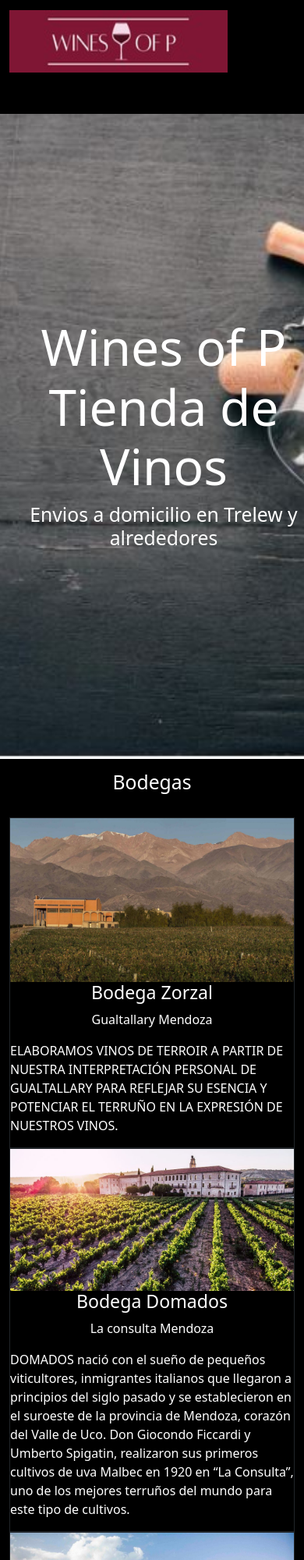
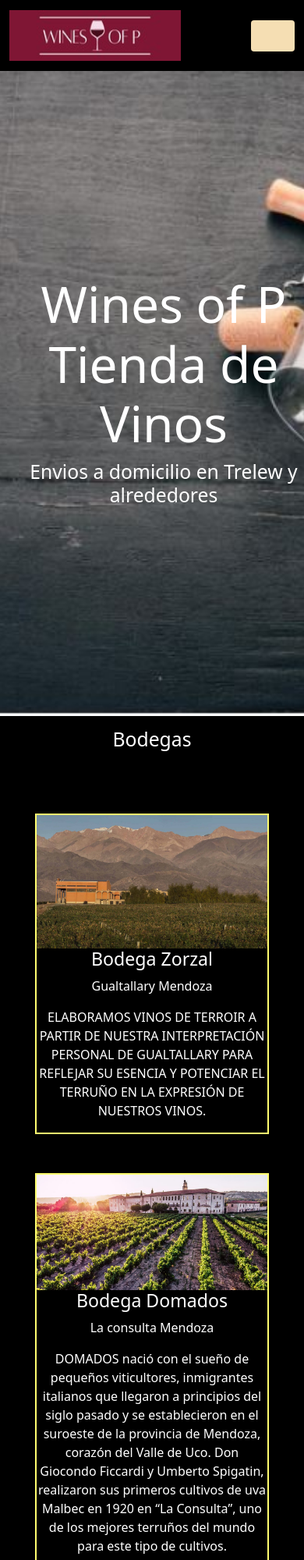
Before and after one commit to pablogimbernat/curso-web, a website: page pages/bodegas.html in a window 390 px wide. Shown: the top 2000 px of the page at 78% size. Drawn offline with nearby package versions, Linux system fonts and the light colour scheme; files whose address does not match are found by name.

Commit message:
preentrega3gimbernat agregado de nuevo mixing para media queri organizacion de codigo

```diff
--- a/pages/bodegas.html
+++ b/pages/bodegas.html
@@ -11,18 +11,16 @@
 </head>
 
 <body>
-<header>
+  <header>
   <nav class="navbar navbar-expand-lg">
     <div class="container">
-      <a class="navbar-brand" href="../index.html"><img src="../assets/logo.jpeg" width="280" height="80" alt="imagen logo vinoteca"></a>
+      <a class="navbar-brand" href="../index.html"><img src="../assets/logo.jpeg" width="220" height="65" alt="imagen logo vinoteca"></a>
 
 
-      <button class="navbar-toggler" type="button" data-bs-toggle="collapse" data-bs-target="#navbarNavDropdown" aria-controls="navbarNavDropdown" aria-expanded="false" aria-label="Toggle navigation">
+      <button class="navbar-toggler collapsed" type="button" data-bs-toggle="collapse" data-bs-target="#navbarNavDropdown" aria-controls="navbarNavDropdown" aria-expanded="false" style="background-color: wheat;">
         <span class="navbar-toggler-icon"></span>
       </button>
-      <button class="navbar-toggler" type="button" data-bs-toggle="collapse" data-bs-target="#navbarNavDropdown" aria-controls="navbarNavDropdown" aria-expanded="false" aria-label="Toggle navigation">
-        <span class="navbar-toggler-icon"></span>
-      </button>
+
       <div class="collapse navbar-collapse justify-content-end" id="navbarNavDropdown">
         <ul class="navbar-nav">
           <li class="nav-item">
@@ -52,37 +50,6 @@
     </div>
   </section>
   <h2 class="mainTitle">Bodegas</h2>
-  <section class="container">
-
-      <div class="row">
-        <div class="col-12 col-lg-4">
-        <article class="w-100 border border-dark">
-            <img src="../assets/bodegas/bodegazorzal.jpg" alt="foto bodega Zorzal" class="img-fluid mx-auto d-block">
-            <h3 class="tarjeta__titulo">Bodega Zorzal</h3>
-            <p class="tarjeta__text">Gualtallary Mendoza</p>
-            <p>ELABORAMOS VINOS DE TERROIR A PARTIR DE NUESTRA INTERPRETACIÓN PERSONAL DE GUALTALLARY PARA REFLEJAR SU ESENCIA Y POTENCIAR EL TERRUÑO EN LA EXPRESIÓN DE NUESTROS VINOS.</p>
-
-        </article>
-      </div>
-
-      <div class="col-12 col-lg-4">
-        <article class="w-100 border border-dark">
-            <img src="../assets/bodegas/bodegadomados.jpg" alt="foto bodega domados" class="img-fluid mx-auto d-block">
-            <h3 class="tarjeta__titulo">Bodega Domados</h3>
-            <p class="tarjeta__text">La consulta Mendoza</p>
-            <p>DOMADOS nació con el sueño de pequeños viticultores, inmigrantes italianos que llegaron a principios del siglo pasado y se establecieron en el suroeste de la provincia de Mendoza, corazón del Valle de Uco. Don Giocondo Ficcardi y Umberto Spigatin, realizaron sus primeros cultivos de uva Malbec en 1920 en “La Consulta”, uno de los mejores terruños del mundo para este tipo de cultivos.</p>
-        </article>
-      </div>
-      <div class="col-12 col-lg-4">
-        <article class="w-100 border border-dark">
-            <img src="../assets/bodegas/bodegabataraz.jpg" alt="foto bodega bataraz" class="img-fluid mx-auto d-block">
-            <h3 class="tarjeta__titulo">Bodega Bataraz</h3>
-            <p class="tarjeta__titulo">Valle de Uco Mendoza</p>
-            <p>Equipada con tecnología de clase mundial y un método absolutamente innovador desarrollado por nosotros, elaboramos nuestros vinos sin estresarlos en ningún momento utilizando nuestros novedosos Mates de Concreto.</p>
-        </article>
-       </div>
-      </div>
-    </section>
 
 <div class="contenedor">
 
@@ -152,7 +119,7 @@
       </div>
 
     </footer>
-   <script src="./js/bootstrap.bundle.min.js"></script>
+   <script src="../js/bootstrap.bundle.min.js"></script>
 </body>
 
 </html>
--- a/scss/components/_card.scss
+++ b/scss/components/_card.scss
@@ -34,31 +34,25 @@
   @extend.tarjeta;
   background-color: $color-blancos;
 
+}
+
+.contenedor{
+  @include tarjeta-b(flex,space-around,row wrap,25px);
+  justify-content: center;
+}
 
 
-
-}
-.contenedor{
-  display: flex;
-  align-items: center;
-  justify-content: center;
-  flex-flow: row wrap;
-  justify-content: space-around;
-  margin: 25px;
-}
 
 .tarjeta-bodegas{
   width: 33%;
   margin-top: 50px;
-  @media (max-width: 600px) {
-
-      width: 300px;
-    }
-
-
   background-color: $color-primario;
   border: solid 2px $color-blancos;
   text-align: center;
+
+  @include mobile-lg{
+    width: 300px;
+  }
 
 }
 
--- a/scss/main.scss
+++ b/scss/main.scss
@@ -1,13 +1,13 @@
+@import "./utils/mixins";
 @import "./utils/variables";
 @import "./base/reset.scss";
+@import "./base/titulos";
+@import "./base/baner.scss";
+@import "./base/text";
+@import "./layout/body";
 @import "./layout/footer";
-@import "./base/titulos";
 @import "./components/card";
 @import "./pages/index.scss";
 @import "./pages/contacto.scss";
 @import "./pages/bodegas";
 @import "./pages/vinos";
-@import "./base/baner.scss";
-@import "./layout/body";
-@import "./base/text";
-@import "./utils/mixins";
--- a/scss/utils/_mixins.scss
+++ b/scss/utils/_mixins.scss
@@ -6,6 +6,11 @@
   margin: $margin;
 }
 
-.contenedor{
-  @include tarjeta-b(flex,space-around,row wrap,25px);
+@mixin mobile-lg {
+
+  @media (max-width: 567px) {
+
+      @content
+    }
+
 }
```
Also changed, not shown: index.html (+7 -4 lines), pages/contacto.html (+5 -6 lines), pages/sugerencias.html (+7 -8 lines), pages/vinos.html (+5 -6 lines), css/styles.css, 1 other file.
